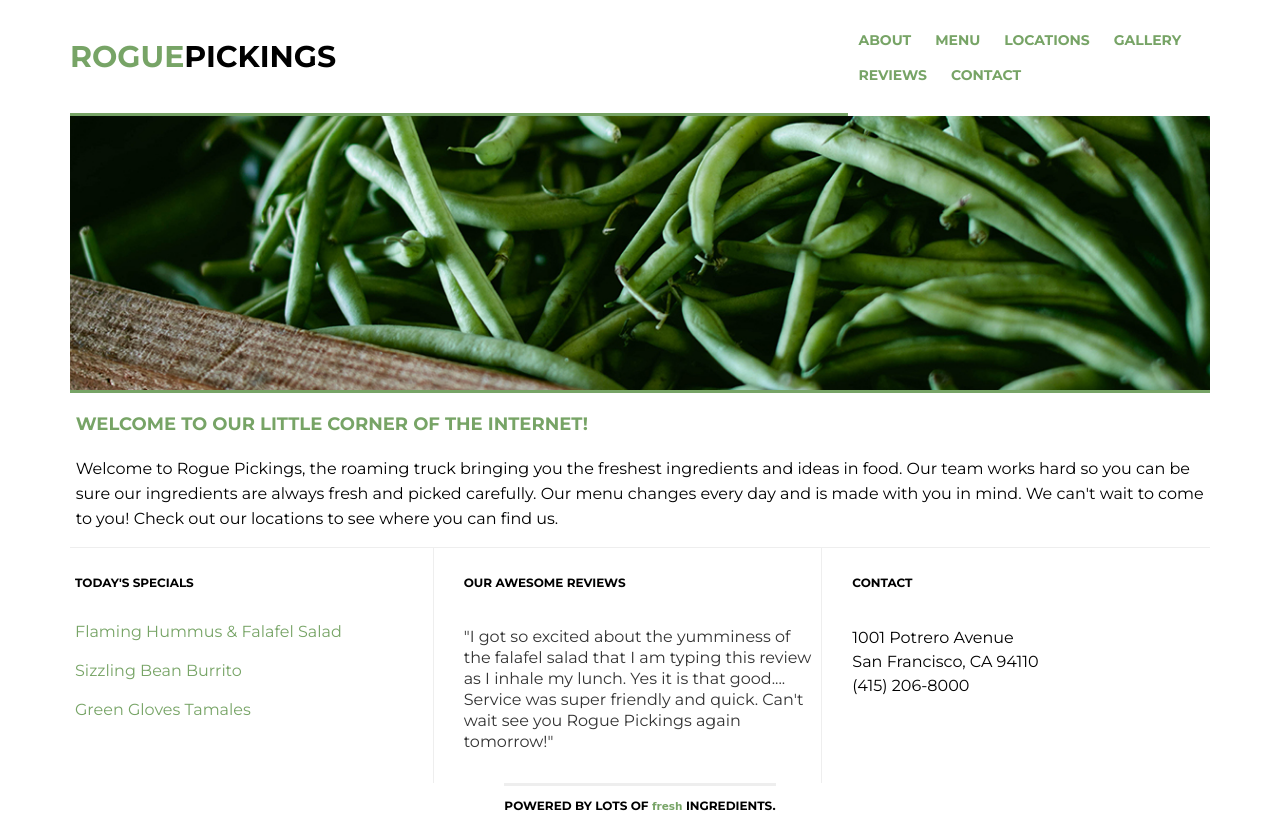
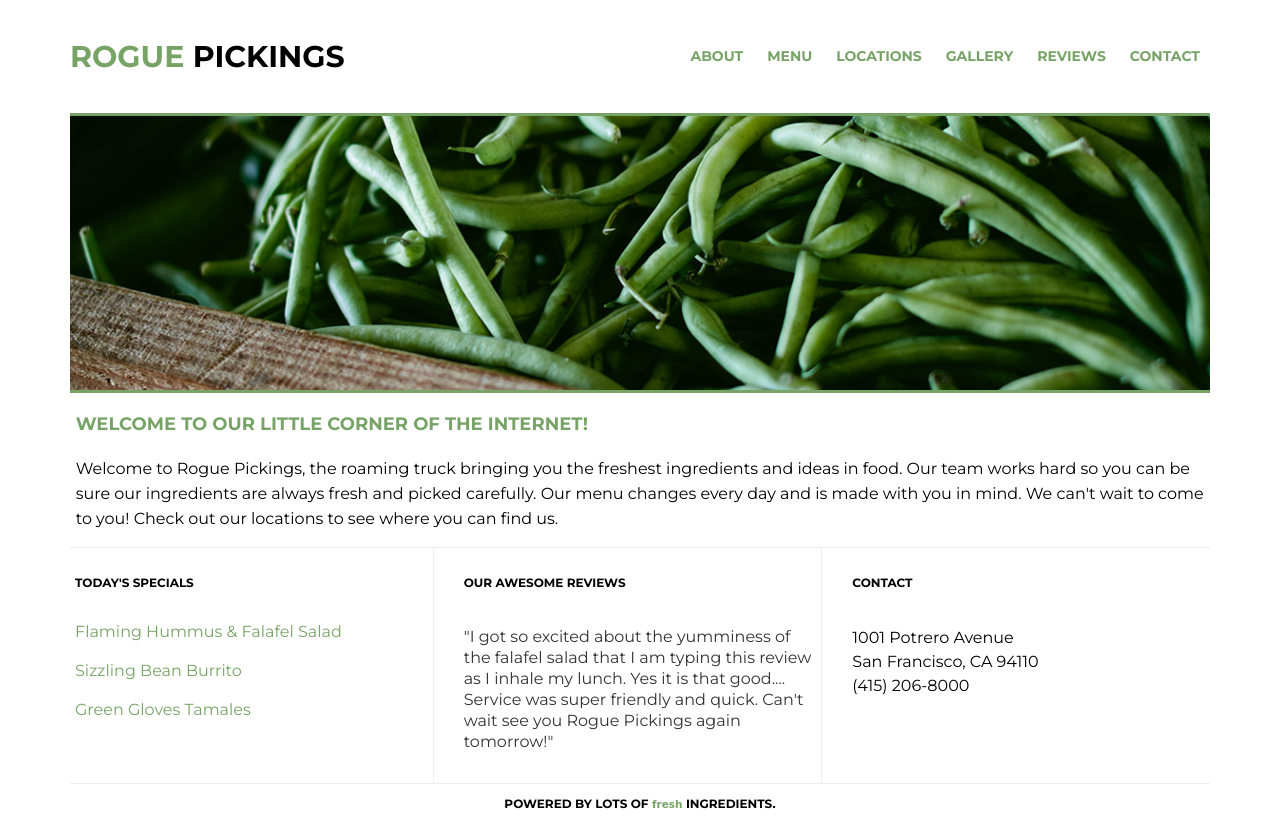
Before and after one commit to TheRealDC/rogue-pickings-206-starter, a plain HTML site: page index.html in a window 1280 px wide. Drawn offline with Linux system fonts and the light colour scheme; a web font is replaced by a local one.

Commit message:
Adjusted h1 and nav layout on desktop version

```diff
--- a/css/main.css
+++ b/css/main.css
@@ -49,22 +49,25 @@ p {
 
 /*The widths are in a percentage!*/
 header {
-	margin: 0 auto;
-	display: flex;
+	margin: 0;
+	width: 95%;
+	align-items: center;
+	/*display: flex;
 	justify-content: center;
 	align-items: center;
-	flex-flow: row wrap;
+	flex-flow: row wrap;*/
 
 }
 
 header h1 {
-	width: 100%;
+	/*width: 100%;*/
 	margin: 0;
 	padding: 38px 0;
-	display: flex;
+	/*display: flex;
 	justify-content: center;
-	align-items: center;
+	align-items: center;*/
 	border-bottom: 3px solid #77a466;
+	text-align: center;
 
 }
 header h1 span {
@@ -73,7 +76,6 @@ header h1 span {
 
 header nav {
 	padding: 36px 0;
-
 }
 header nav ul {
 	margin: 0;
@@ -114,6 +116,8 @@ header nav ul li a{
 .main-image img {
 	width: 100%;
 	border-bottom: 3px solid #77a466;
+	/*border-top: 3px solid #77a466;*/
+
 }
 
 .main-title {
@@ -201,18 +205,16 @@ footer span {
 	/* Only media with screen 767px to 1199px */
 header {
 	width: 95%;
+
 }
 header h1 {
 	border-bottom: 3px solid #77a466;
-	/*font-size: 3em;*/
 }
 
 .section-one,
 .section-two,
 .section-three {
-	/*width: 30%;*/
 	padding: 5px 5px;
-
 }
 .main-image {
 	width: 100%;
@@ -230,66 +232,36 @@ header h1 {
 .section-two, .section-three {
 	padding-left: 20px;
 }
-
+}
 /***** Desktop *****/
 @media (min-width: 1200px) {
 	/* Only media with screen 1200px and greater */
-/*header {
-	margin: 0 auto;
-}
-header h1 {
-	width: 100%;
-	margin: 0;
-	padding: 38px 0;
-	display: flex;
-	justify-content: flex-start;
-	align-items: center;
-	border-bottom: .1875em solid #77a466;
-}
-header h1 span {
-	color: #77a466;
-}
-header nav {
-	padding: 36px 0;
-}
-header nav ul {
-	margin: 0;
-	padding: 0;
-}
-header nav ul li {
-	text-transform: uppercase;
-	font-weight: 700;
-	font-size: .875em;
-	line-height: 2.5em;
-	padding: 0 10px;
-	display: inline;
-}
-header nav ul li a{
-	text-decoration: none;
-	color:#77a466;
-}*/
+
 header {
-	width: 95%;
-	/*border-bottom: 3px solid #77a466;*/
 	margin: 0 auto;
 	display: flex;
-	justify-content: flex-end;
+	justify-content:first baseline;
 	align-items: center;
-	flex-wrap: nowrap;
+	flex-flow: row wrap;
+	border-bottom: 3px solid #77a466;
 }
 
 header h1 {
+	width: 50%;
 	margin: 0;
 	padding: 38px 0;
-	display: flex;
+	text-align: left;
+	border-bottom: 0px;
+	/*display: flex;
 	justify-content: flex-start;
-	align-items: center;
+	align-items: center;*/
 }
 header h1 span {
 	color: #77a466;
 }
 
 header nav {
+	width: 50%;
 	padding: 0;
 	display: flex;
 	justify-content: flex-end;
@@ -313,4 +285,8 @@ header nav ul li a{
 .section-two, .section-three {
 	padding-left: 30px;
 }
+footer {
+	width: 95%;
+	border-top: 1px solid #eee;
 }
+}
```
